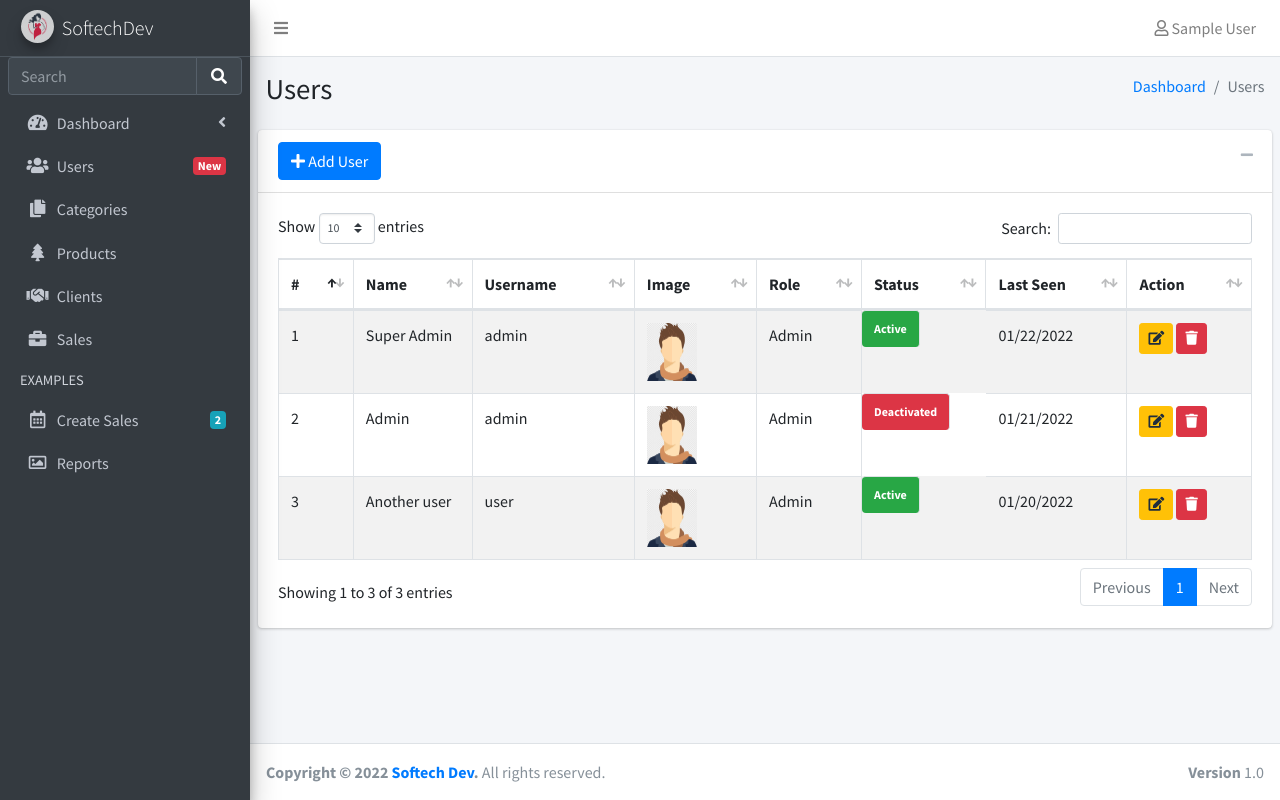
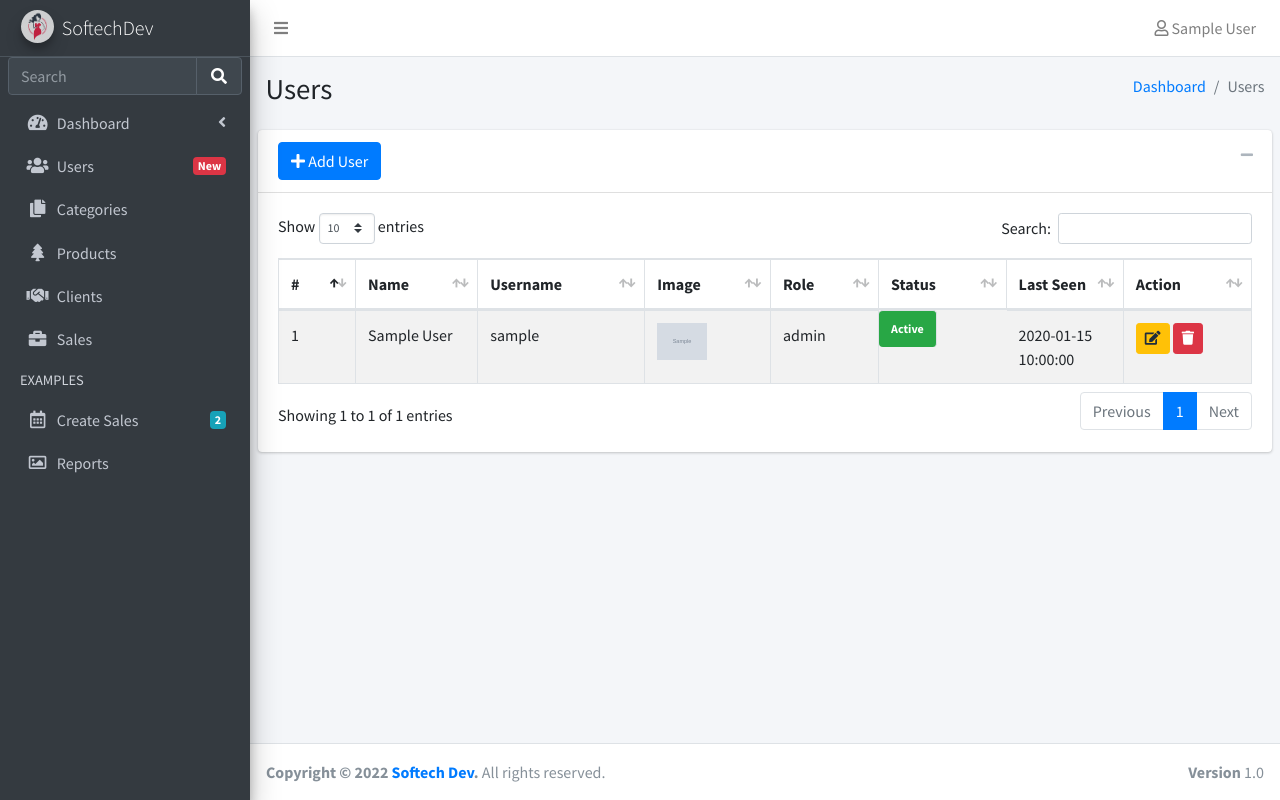
Before and after one commit to Temkum/php_pos, a PHP site: page /users in a window 1280 px wide. Run offline with PHP 8.4, Linux system fonts and the light colour scheme; the visitor is signed in with stand-in values (Sample User, id 1); tables that the repository leaves empty or names only in its code hold one stand-in row (values such as "Sample post"); grey boxes marked "Sample" are stand-in pictures; some libraries are stand-ins or nearby versions.

Commit message:
Display users data from db

```diff
--- a/controllers/UsersController.php
+++ b/controllers/UsersController.php
@@ -71,6 +71,7 @@ class UsersController
                                 $name = $row["name"];
 
                                 if (password_verify($password, $hashed_password)) {
+                                    session_start();
 
                                     // Store data in session variables
                                     $_SESSION["loggedIn"] = 'OK';
@@ -198,4 +199,14 @@ class UsersController
             }
         }
     }
+
+    // display users
+    public static function getUsers($item, $value)
+    {
+        $table = "users";
+
+        $response = UserModel::showUsers($table, $item, $value);
+
+        return $response;
+    }
 }
--- a/models/UserModel.php
+++ b/models/UserModel.php
@@ -9,13 +9,22 @@ class UserModel
 {
     public static function showUsers($table, $item, $value)
     {
-        $stmt = Connection::connect()->prepare("SELECT * FROM $table WHERE $item = :$item");
+        if ($item != null) {
+            // return single user from db
+            $stmt = Connection::connect()->prepare("SELECT * FROM $table WHERE $item = :$item");
 
-        $stmt->bindParam(":" . $item, $value, PDO::PARAM_STR);
+            $stmt->bindParam(":" . $item, $value, PDO::PARAM_STR);
 
-        $stmt->execute();
+            $stmt->execute();
 
-        return $stmt->fetch();
+            return $stmt->fetch();
+        } else {
+            // return all users
+            $stmt = Connection::connect()->prepare("SELECT * FROM $table");
+
+            $stmt->execute();
+            return $stmt->fetchAll();
+        }
 
         $stmt->close();
         $stmt = null;
--- a/views/modules/users.php
+++ b/views/modules/users.php
@@ -41,6 +41,7 @@
 
       <div class="card-body">
         <div id="example1_wrapper" class="dataTables_wrapper dt-bootstrap4">
+
           <div class="row">
             <div class="col-sm-12 table-responsive">
               <table id="example1" class="table table-bordered table-striped dataTable dtr-inline tables" role="grid"
@@ -67,45 +68,32 @@
                   </tr>
                 </thead>
                 <tbody>
-                  <tr class="odd">
+                  <?php
+                    $item = null;
+                    $value = null;
+                    $users = UsersController::getUsers($item, $value);
+
+                    foreach ($users as $key => $user) {
+                        echo '<tr class="odd">
                     <td class="dtr-control sorting_1" tabindex="0">1</td>
-                    <td>Super Admin</td>
-                    <td>admin</td>
-                    <td> <img src="views/img/avatar.jpg" alt="User image" width="50"></td>
-                    <td>Admin</td>
+                    <td>'.$user['name'].'</td>
+                    <td>'.$user['username'].'</td>';
+                        if ($user["photo"] != "") {
+                            echo '<td><img src="'.$user["photo"].'" alt="User image" width="50"></td>';
+                        } else {
+                            echo '<td><img src="views/img/avatar.jpg" alt="User image" width="50"></td>';
+                        }
+
+                        echo   '<td>'.$user["role"].'</td>
                     <td class="badge badge-success">Active</td>
-                    <td>01/22/2022</td>
+                    <td>'.$user["created_at"].'</td>
                     <td class="action">
                       <button class="btn btn-warning btn-sm"> <i class="fa fa-edit"></i></button>
                       <button class="btn btn-danger btn-sm"><i class="fa fa-trash"></i></button>
                     </td>
-                  </tr>
-                  <tr class="odd">
-                    <td class="dtr-control sorting_1" tabindex="0">2</td>
-                    <td>Admin</td>
-                    <td>admin</td>
-                    <td> <img src="views/img/avatar.jpg" alt="User image" width="50"></td>
-                    <td>Admin</td>
-                    <td class="badge badge-danger">Deactivated</td>
-                    <td>01/21/2022</td>
-                    <td class="action">
-                      <button class="btn btn-warning btn-sm"> <i class="fa fa-edit"></i></button>
-                      <button class="btn btn-danger btn-sm"><i class="fa fa-trash"></i></button>
-                    </td>
-                  </tr>
-                  <tr class="odd">
-                    <td class="dtr-control sorting_1" tabindex="0">3</td>
-                    <td>Another user</td>
-                    <td>user</td>
-                    <td> <img src="views/img/avatar.jpg" alt="User image" width="50"></td>
-                    <td>Admin</td>
-                    <td class="badge badge-success">Active</td>
-                    <td>01/20/2022</td>
-                    <td class="action">
-                      <button class="btn btn-warning btn-sm"> <i class="fa fa-edit"></i></button>
-                      <button class="btn btn-danger btn-sm"><i class="fa fa-trash"></i></button>
-                    </td>
-                  </tr>
+                  </tr>';
+                    }
+                  ?>
                 </tbody>
               </table>
             </div>
```
Also changed, not shown: TODO.md (+4 -0 lines).
